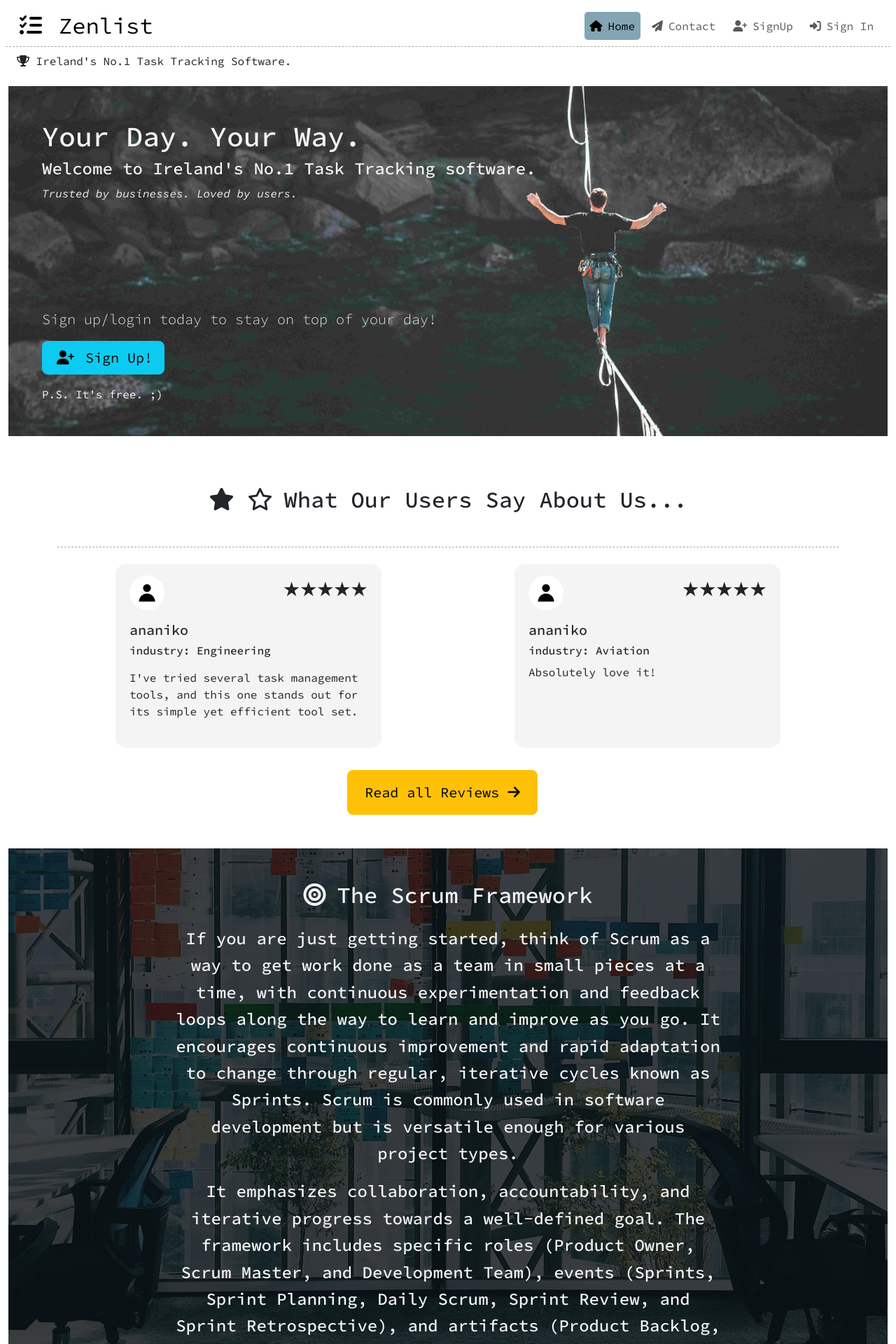
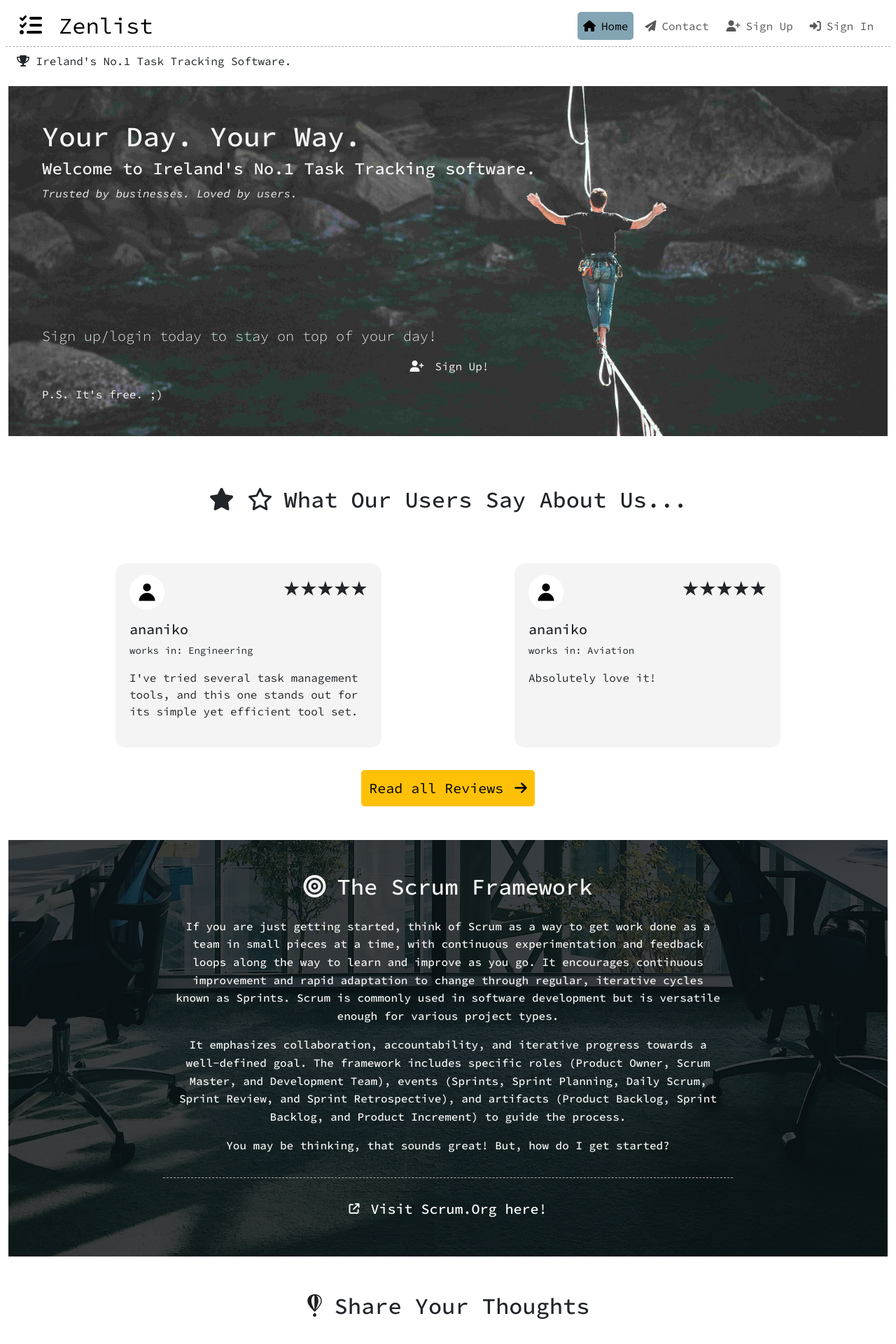
Before and after one commit to Ana-Niko-byte/zenlist, a Django app: page / in a window 1280 px wide. Shown: the top 1920 px of the page at 70% size. Run offline with Django 4.2, Linux system fonts and the light colour scheme; data comes from the database, SQL or seed files in the repository; some libraries are stand-ins or nearby versions.

Commit message:
fix: HTML syntax + standardise UIUX buttons

```diff
--- a/scrum/templates/scrum/_jumbo.html
+++ b/scrum/templates/scrum/_jumbo.html
@@ -14,17 +14,13 @@
             <p class="lead">
               Check your spaces to make sure you're staying on top of your tasks!
             </p>
-            <a href="{{ workspace_url }}" class="direct-link">
-              <button class="btn btn-warning btn-lg">
-                My Workspaces<i class="fa-solid fa-door-open ms-3"></i>
-              </button>
+            <a href="{{ workspace_url }}" class="btn btn-warning btn-lg authentication-button">
+              My Workspaces<i class="fa-solid fa-door-open ms-3"></i>
             </a>
             {% else %}
             <p class="lead mt-5">Sign up/login today to stay on top of your day!</p>
-            <a class="nav-link btn mb-3 d-flex justify-content-start" href="{% url 'account_signup' %}">
-              <button class="btn btn-info btn-signUp btn-lg">
-                <i class="fa-solid fa-user-plus mx-1 me-3"></i>Sign Up!
-              </button>
+            <a href="{% url 'account_signup' %}" class="nav-link btn btn-info btn-signUp btn-lg mb-3">
+              <i class="fa-solid fa-user-plus mx-1 me-3"></i>Sign Up!
             </a>
             <span>P.S. It's free. ;)</span>
           {% endif %}
--- a/scrum/templates/scrum/_review_delete.html
+++ b/scrum/templates/scrum/_review_delete.html
@@ -16,7 +16,7 @@ aria-labelledby="deleteModalLabel" aria-hidden="true">
             data-bs-dismiss="modal">Cancel<i class="fa-solid fa-xmark ms-3"></i>
         </button>
         <a id="deleteReviewConfirm" href="{% url 'delete-review' review.id %}" class="btn
-        btn-danger">Delete Review<i class="fa-solid fa-trash ms-3"></i>
+        btn-danger btn-lg authentication-button">Delete Review<i class="fa-solid fa-trash ms-3"></i>
         </a>
     </div>
   </div>
--- a/scrum/templates/scrum/_review_form.html
+++ b/scrum/templates/scrum/_review_form.html
@@ -4,19 +4,17 @@
 <div class="container">
     <div class="row d-flex justify-content-center align-items-center">
         <div class="header-review text-center {% if not user.is_authenticated %}my-1{% else %}my-3{% endif %}">
-            <h2 class="pb-2 bb-grey">Share Your Thoughts</h2>
+            <h2 class="pb-2"><i class="fa-brands fa-fly me-3"></i>Share Your Thoughts</h2>
             {% if user.is_authenticated %}
-            <p class="h6">Posting as: {{user}}</p>
+            <p class="h6 text-muted">Posting as: {{user}}</p>
             {% endif %}
         </div>
         <div class="col-md-8 col-sm-12">
             {% if not user.is_authenticated %}
             <div class="form-footer d-flex flex-column align-items-center justify-content-center my-4">
                 <p class="h6 mb-4">You must sign in to leave a review.</p>
-                <a href="{{ login_url }}">
-                    <button class="btn btn-warning btn-lg authentication-button">
-                        <i class="fa-solid fa-right-to-bracket me-3"></i>Sign In
-                    </button>
+                <a href="{{ login_url }}" class="btn btn-warning btn-lg authentication-button">
+                    <i class="fa-solid fa-right-to-bracket me-3"></i>Sign In
                 </a>
             </div>
             {% else %}
@@ -24,7 +22,7 @@
                 {% csrf_token %}
                 {{ reviewForm | crispy }}
                 <div class="form-footer d-flex justify-content-center align-items-center">
-                    <button type="submit" class="btn btn-warning authentication-button">
+                    <button type="submit" class="btn btn-warning btn-lg authentication-button">
                         <i class="fa-regular fa-circle-check me-3"></i>Submit
                     </button>
                 </div>
--- a/scrum/templates/scrum/_reviews.html
+++ b/scrum/templates/scrum/_reviews.html
@@ -1,7 +1,7 @@
 {% load static %}
 <!-- Reviews -->
 <div class="container">
-    <h2 class="text-center mt-2 pb-5 bb-grey">
+    <h2 class="text-center mt-2 pb-5">
       <i class="fa-solid fa-star"></i>
       <i class="fa-regular fa-star me-3"></i>What Our Users Say About Us...
     </h2>
@@ -10,16 +10,16 @@
     {% for review in five_star %}
     {% if review.approved %}
     <div class="col-lg-4 col-md-5 col-sm-12 zenlist-review my-3">
-      <div class="author-review mb-3 p-2">
-        <div class="author-profile d-flex justify-content-between">
+      <div class="mb-3 p-2">
+        <div class="d-flex justify-content-between">
           <img class="card-img-top me-3 my-2 profile-image"
           src="{% static 'images/default_profile_image.jpg' %}"
           alt="default profile icon image">
           <p class="h1">{{review.rating}}</p>
         </div>
-        <div class="author-personal">
+        <div>
           <p class="my-2 h5">{{review.author}}</p>
-          <p class="h6">industry: {{review.job_industry}}</p>
+          <p class="small">works in: {{review.job_industry}}</p>
         </div>
         <p>{{review.review | safe}}</p>
       </div>
--- a/scrum/templates/scrum/contact.html
+++ b/scrum/templates/scrum/contact.html
@@ -15,7 +15,7 @@
                 {% csrf_token %}
                 {{contactForm | crispy}}
                 <div class="button-container d-flex justify-content-center">
-                    <button class="btn btn-warning btn-lg button-authentication">Send Message<i class="fa-regular fa-paper-plane ms-3"></i></button>
+                    <button class="btn btn-warning btn-lg authentication-button">Send Message<i class="fa-regular fa-paper-plane ms-3"></i></button>
                 </div>
             </form>
         </div>
--- a/scrum/templates/scrum/index.html
+++ b/scrum/templates/scrum/index.html
@@ -10,10 +10,8 @@
     <!-- Reviews -->
     {% include 'scrum/_reviews.html' %}
     <div class="button-container d-flex justify-content-center align-items-center mb-5">
-      <a href="{{reviews_url}}">
-        <button class="btn btn-warning btn-lg px-4 py-3 me-3 mt-3">Read all Reviews
-          <i class="fa-solid fa-arrow-right"></i>
-        </button>
+      <a href="{{reviews_url}}" class="btn btn-warning btn-lg authentication-button mt-3">
+        Read all Reviews<i class="fa-solid fa-arrow-right ms-3"></i>
       </a>
     </div>
     <!-- /Reviews -->
@@ -27,7 +25,7 @@
             </h2>
           </div>
           <div class="col-md-8 col-sm-10 position-relative mb-5">
-            <div class="paragraph text-center white-text p-3 h4 bb-grey">
+            <div class="paragraph h6 text-center white-text p-3 bb-grey">
               <!-- No p tags because this gets rendered as a paragraph element already -->
               {{ hello.content | safe }}
             </div>
--- a/static/css/style.css
+++ b/static/css/style.css
@@ -71,11 +71,11 @@ li a:hover,
 }
 
 .workspace-link:hover {
-  color: rgb(94, 0, 166);
+  color: rgb(255, 146, 0);
 }
 
 .breadcrumb-link-nav:hover {
-  color: purple;
+  color: rgb(255, 146, 0);
 }
 
 .critical {
@@ -94,7 +94,8 @@ li a:hover,
   background-color: rgb(68, 197, 203);
 }
 
-.fa-brands{
+.fa-brands,
+.task-select{
   color: rgb(29, 29, 29);
 }
 
@@ -178,7 +179,7 @@ body {
 
 /* Button Styling */
 .authentication-button {
-  width: 150px;
+  min-width: 150px;
   padding: 10px;
   border: 1px solid transparent;
   border-radius: 5px;
--- a/templates/account/logout.html
+++ b/templates/account/logout.html
@@ -15,12 +15,12 @@
       {% if redirect_field_value %}
       <input type="hidden" name="{{ redirect_field_name }}" value="{{ redirect_field_value }}"/>
       {% endif %}
-      <a href="{{ home_url }}" class="direct-link">
-        <button class="btn btn-warning authentication-button my-5 mx-2" type="button">Cancel</button>
+      <a href="{{ home_url }}" class="btn btn-warning authentication-button my-5 mx-2">
+          <i class="fa-solid fa-xmark me-3"></i>Cancel
       </a>
       <button class="btn btn-warning authentication-button my-5 mx-2" type="submit"
       data-toggle="tooltip" data-placement="bottom" title="Promise you'll come back? 🥺">
-      {% trans 'Sign Out' %}
+      {% trans 'Sign Out' %}<i class="fa-solid fa-right-from-bracket ms-3"></i>
       </button>
     </form>
   </div>
--- a/templates/account/signup.html
+++ b/templates/account/signup.html
@@ -11,13 +11,12 @@
       <p class="text-center h4">{% blocktrans %}Already have an account? Please <a href="{{ login_url }}" class="direct-link">sign in</a>.{% endblocktrans %}</p>
       <form class="signup col-4 mt-2" id="signup_form" method="post" action="{% url 'account_signup' %}">
         {% csrf_token %}
-        <!-- changed from .as_p -->
         {{ form | crispy }}
         {% if redirect_field_value %}
         <input type="hidden" name="{{ redirect_field_name }}" value="{{ redirect_field_value }}" />
         {% endif %}
         <div class="button-container d-flex justify-content-center">
-          <button class="btn btn-lg btn-warning btn-authentication" type="submit">{% trans "Sign Up" %}</button>
+          <button class="btn btn-lg btn-warning authentication-button" type="submit">{% trans "Sign Up" %}</button>
         </div>
       </form>
   </div>
--- a/templates/base.html
+++ b/templates/base.html
@@ -66,7 +66,7 @@
                     <li class="nav-item px-1">
                         <a class="nav-link {% if request.path == signup_url %}active{% endif %} brand" aria-current="page"
                             href="{% url 'account_signup' %}">
-                            <i class="fa-solid fa-user-plus me-2"></i>SignUp
+                            <i class="fa-solid fa-user-plus me-2"></i>Sign Up
                         </a>
                     </li>
                     <li class="nav-item px-1">
@@ -117,7 +117,7 @@
                     </li>
                 {% else %}
                     <li class="nav-footer-item px-1">
-                        <a href="{% url 'account_signup' %}" class="nav-link btn px-2 text-body-secondary">SignUp</a>
+                        <a href="{% url 'account_signup' %}" class="nav-link btn px-2 text-body-secondary">Sign Up</a>
                     </li>
                     <li class="nav-footer-item px-1">
                         <a href="{% url 'account_login' %}" class="nav-link btn px-2 text-body-secondary">Sign In</a>
--- a/workspace/templates/workspace/_delete_task_modal.html
+++ b/workspace/templates/workspace/_delete_task_modal.html
@@ -15,9 +15,9 @@ aria-labelledby="deleteModalLabel" aria-hidden="true">
     </div>
     <div class="modal-footer d-flex justify-content-between">
       <button type="button" class="btn btn-secondary"
-        data-bs-dismiss="modal">Cancel   <i class="fa-solid fa-xmark"></i></button>
+        data-bs-dismiss="modal">Cancel<i class="fa-solid fa-xmark ms-3"></i></button>
       <a id="deleteConfirm" href="{% url 'task_delete' task.workspace.slug task.id %}" class="btn
-        btn-danger">Delete Task   <i class="fa-solid fa-trash"></i></a>
+        btn-danger">Delete Task<i class="fa-solid fa-trash ms-3"></i></a>
     </div>
   </div>
 </div>
--- a/workspace/templates/workspace/_select_field.html
+++ b/workspace/templates/workspace/_select_field.html
@@ -1,5 +1,5 @@
 <div class="select-filter mx-0 mb-3">
-    <select name="task-filter" class="h5 px-2 py-1" id="task{{uniqueIdValue}}-filter">
+    <select name="task-filter" class="task-select h6 px-2 py-1" id="task{{uniqueIdValue}}-filter">
     <option value="by priority">by priority</option>
     <option value="by due-date">by due-date</option>
     </select>
--- a/workspace/templates/workspace/add_ws_modal.html
+++ b/workspace/templates/workspace/add_ws_modal.html
@@ -1,7 +1,7 @@
 {% load crispy_forms_tags %}
 <div class="container container-ws-modal">
     <!-- Button trigger modal -->
-    <button id="workspaceModal" type="button" class="btn btn-lg btn-warning" data-bs-toggle="modal" data-bs-target="#addWorkspace">
+    <button id="workspaceModal" type="button" class="btn btn-lg btn-warning authentication-button" data-bs-toggle="modal" data-bs-target="#addWorkspace">
         Add Workspace<i class="fa-solid fa-plus ms-3"></i>
     </button>
     <!-- /Button trigger modal -->
--- a/workspace/templates/workspace/ws_detail.html
+++ b/workspace/templates/workspace/ws_detail.html
@@ -12,12 +12,12 @@
         <div class="col-lg-3 col-md-12">
             <div class="card" id="taskCard">
                 <div class="card-body mx-2 my-2">
-                    <h3 class="h4"><i class="fa-solid fa-plus"></i>   Add Task</h3>
+                    <h3 class="h4"><i class="fa-solid fa-plus ms-3"></i>Add Task</h3>
                     <form id="taskForm" method="post" action="">
                     {% csrf_token %}
                     {{ task_form | crispy }}
                     <button id="submitButton" type="submit"
-                        class="btn btn-lg btn-warning">Submit   <i class="fa-solid fa-arrow-right"></i>
+                        class="btn btn-lg btn-warning authentication-button">Submit<i class="fa-solid fa-arrow-right ms-3"></i>
                     </button>
                     </form>
                 </div>
```
Also changed, not shown: workspace/templates/workspace/signup.html (+7 -6 lines), 1 other file.
